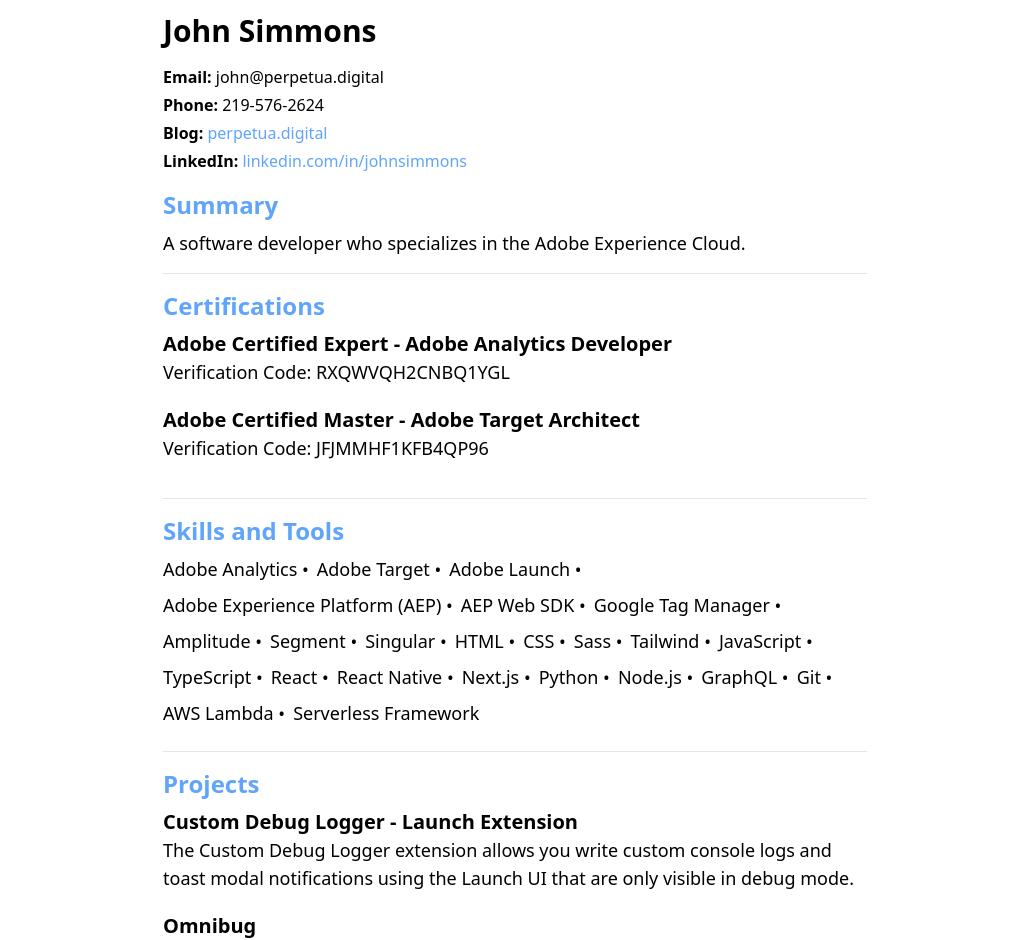
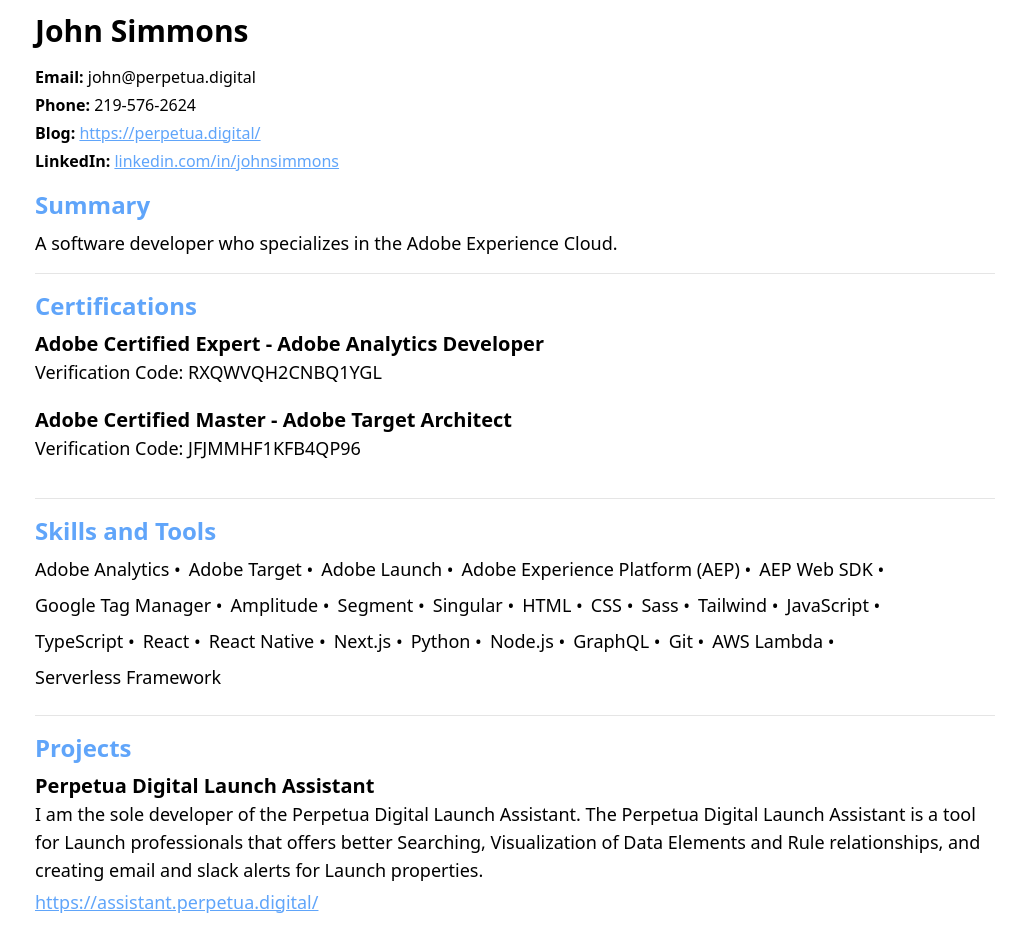
Before and after one commit to johndavidsimmons/perpetuadigitalwebsite, a Next.js app: page /resume in a window 1280 px wide. Shown: the part 220-1160 px from the top of the page, without its empty margins (125-1151 px from the left). Built offline with nearby package versions, Linux system fonts and the light colour scheme; no server answers.

Commit message:
Update resume.tsx

```diff
--- a/pages/resume.tsx
+++ b/pages/resume.tsx
@@ -1,9 +1,12 @@
-import { title } from '@/data/siteMetadata'
 import React from 'react'
+
+export const metadata = {
+  title: `John Simmons - Resume`,
+}
 
 const Experience = [
   {
-    title: 'Senior Software Engineer',
+    title: 'Senior Analytics Engineer',
     company: 'Marriott Hotels',
     startDate: '9/24',
     endDate: 'Present',
@@ -63,6 +66,12 @@ const Certifications = [
 
 const Projects = [
   {
+    title: 'Perpetua Digital Launch Assistant',
+    description:
+      'I am the sole developer of the Perpetua Digital Launch Assistant. The Perpetua Digital Launch Assistant is a tool for Launch professionals that offers better Searching, Visualization of Data Elements and Rule relationships, and creating email and slack alerts for Launch properties.',
+    url: 'https://assistant.perpetua.digital/',
+  },
+  {
     title: 'Custom Debug Logger - Launch Extension',
     description:
       'The Custom Debug Logger extension allows you write custom console logs and toast modal notifications using the Launch UI that are only visible in debug mode.',
@@ -71,6 +80,7 @@ const Projects = [
   {
     title: 'Omnibug',
     description: 'I am a contributor to the open source analytics browser extension Omnibug',
+    url: 'https://omnibug.io/',
   },
 ]
 
@@ -125,7 +135,7 @@ const Bumper = () => {
 }
 const Resume = () => {
   return (
-    <div className="max-w-3xl mx-auto p-4 md:p-6 lg:p-8">
+    <div className="mx-auto p-4 md:p-6 lg:p-8">
       <h1 className="text-3xl font-bold mb-4">John Simmons</h1>
       <ul className="list-none mb-4">
         <li className="mb-1">
@@ -136,18 +146,15 @@ const Resume = () => {
         </li>
         <li className="mb-1">
           <span className="font-bold">Blog:</span>{' '}
-          <a
-            href="https://perpetua.digital"
-            className="hover:underline cursor-pointer text-blue-400"
-          >
-            perpetua.digital
+          <a href="https://perpetua.digital" className="underline cursor-pointer text-blue-400">
+            https://perpetua.digital/
           </a>
         </li>
         <li className="mb-1">
           <span className="font-bold">LinkedIn:</span>{' '}
           <a
             href="https://www.linkedin.com/in/johnsimmons/"
-            className="hover:underline cursor-pointer text-blue-400"
+            className="underline cursor-pointer text-blue-400"
           >
             linkedin.com/in/johnsimmons
           </a>
@@ -190,6 +197,16 @@ const Resume = () => {
           <li key={index} className="pb-4">
             <h3 className="text-xl font-bold">{project.title}</h3>
             <p className="text-lg mb-1">{project.description}</p>
+            <p className="text-lg mb-1">
+              <a
+                className="underline cursor-pointer text-blue-400"
+                href={project.url}
+                target="_blank"
+                rel="noopener noreferrer"
+              >
+                {project.url}
+              </a>
+            </p>
           </li>
         ))}
       </ul>
```
